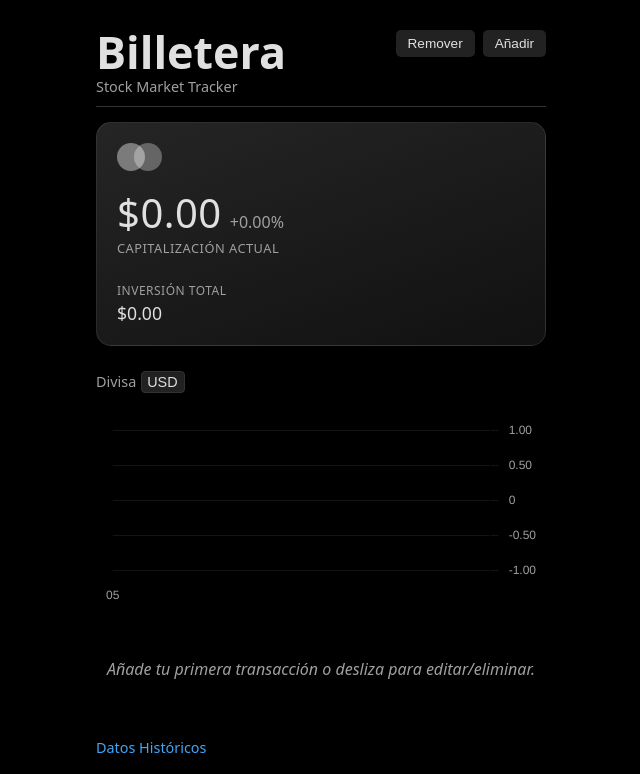
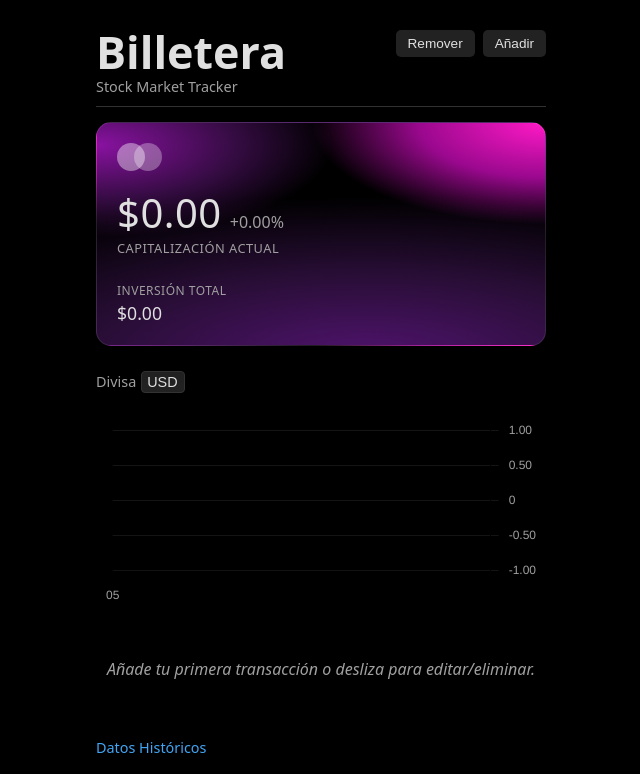
Before and after one commit to 23ananby/stocktracker, a plain HTML site: page index.html in a window 1280 px wide. Shown: the top 774 px of the page, without its empty margins (319-959 px from the left). Drawn offline with nearby package versions, Linux system fonts and the light colour scheme; no server answers.

Commit message:
Actualizar index.html

```diff
--- a/index.html
+++ b/index.html
@@ -113,10 +113,31 @@
             font-family: var(--font-family);
             user-select: none;
             touch-action: none;
-            background-image: var(--card-skin-default-bg);
             background-size: cover;
             background-position: center;
-            background-color: var(--card-glass-effect-bg);
+            background-color: #000000; /* Fallback color */
+background-image:
+  /* 1. Brightest Pink/Magenta highlight (top-right wave) */
+  radial-gradient(
+    ellipse 80% 70% at 100% 0%,
+    hsl(315, 100%, 55%) 0%,
+    hsla(305, 90%, 40%, 0.8) 35%,
+    transparent 65%
+  ),
+  /* 2. Softer Purple highlight (top-left area) */
+  radial-gradient(
+    ellipse 70% 55% at 0% 10%,
+    hsla(290, 80%, 50%, 0.7) 0%,
+    hsla(285, 70%, 30%, 0.5) 45%,
+    transparent 75%
+  ),
+  /* 3. Base Dark Purple fill (bottom area fading to black on left) */
+  radial-gradient(
+    ellipse 150% 90% at 60% 105%,
+    hsl(280, 70%, 25%) 0%,
+    hsla(280, 60%, 15%, 0.9) 40%,
+    #000000 80%
+  );
             border: 1px solid var(--card-glass-border);
             backdrop-filter: blur(8px);
             -webkit-backdrop-filter: blur(8px);
```
